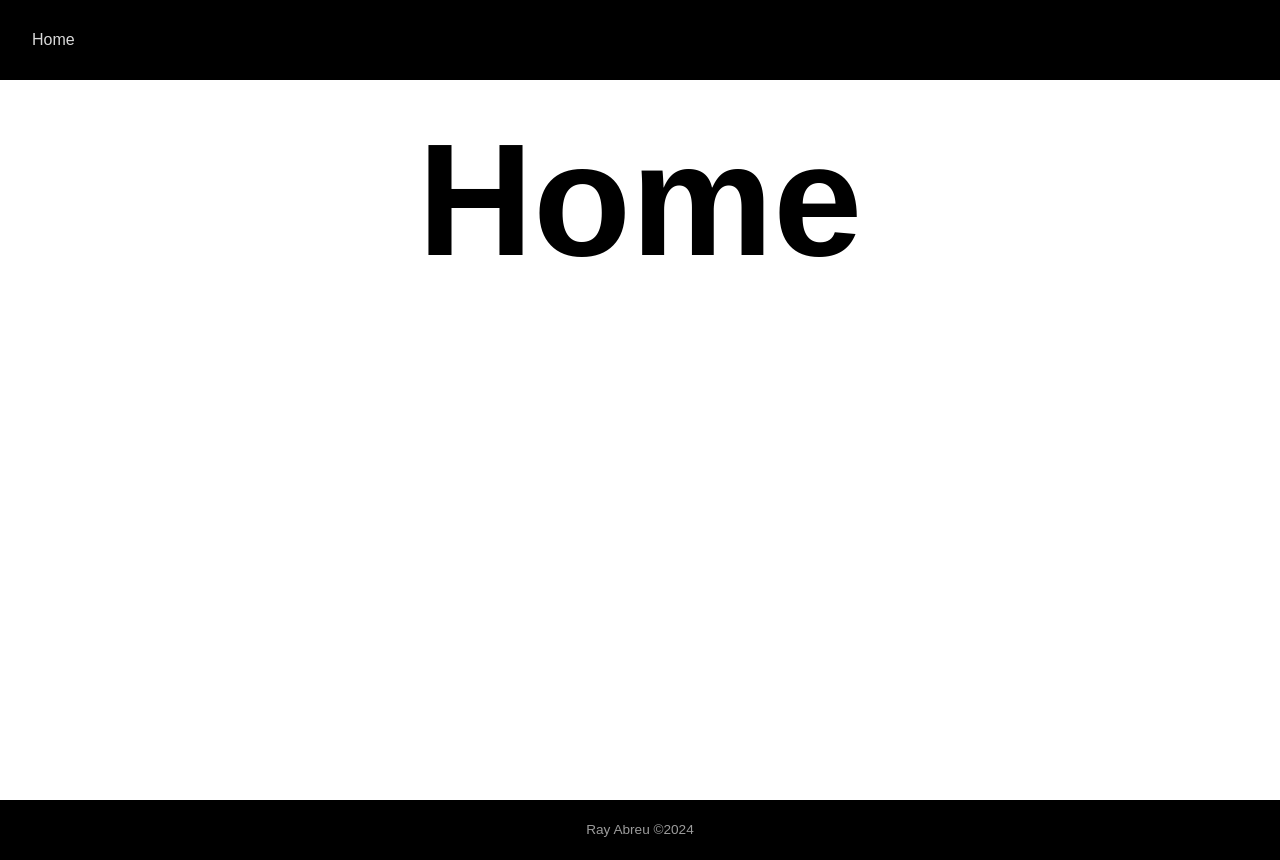
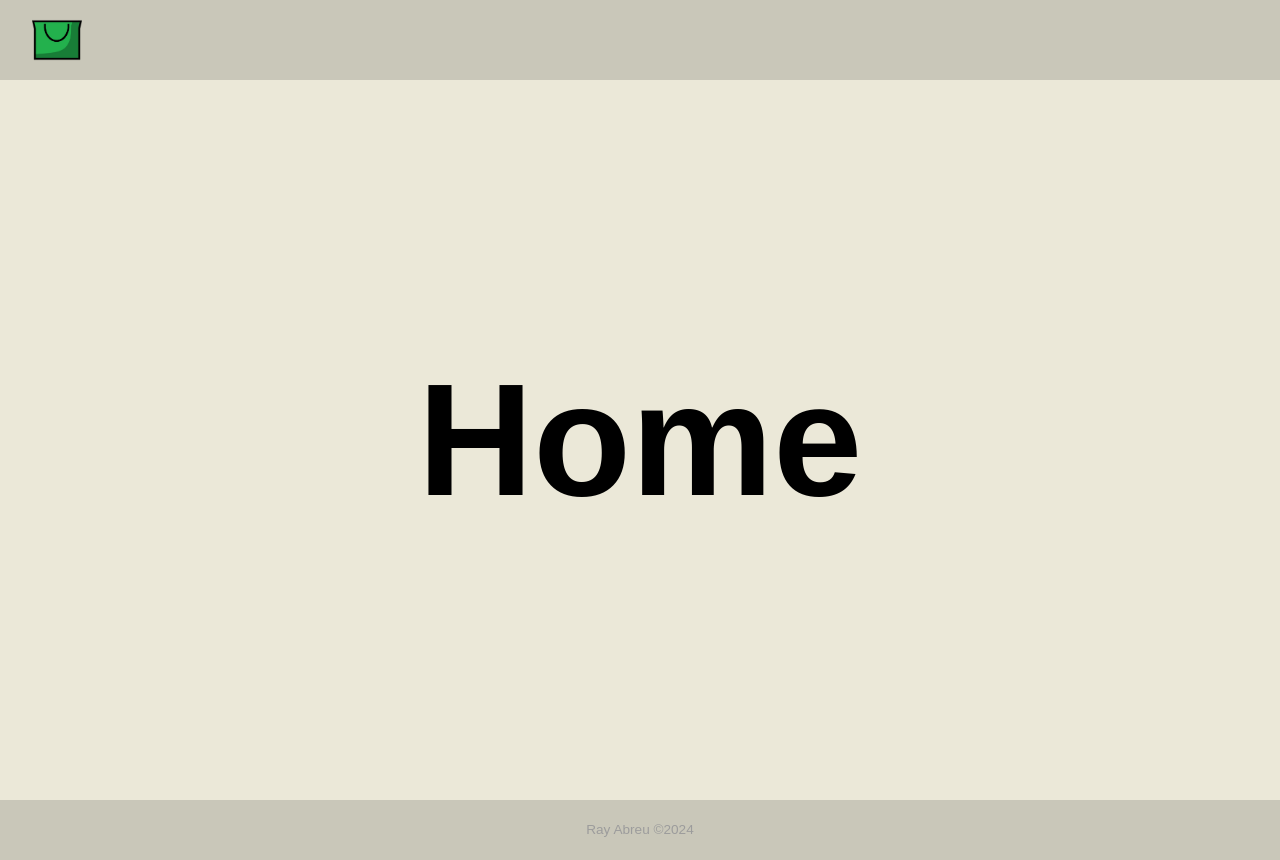
Before and after one commit to rabreu2/recipe4me, a Next.js app: page / in a window 1280 px wide. Built offline with nearby package versions, Linux system fonts and the light colour scheme.

Commit message:
added logo to navbar, minor css changes

```diff
--- a/app/page.tsx
+++ b/app/page.tsx
@@ -5,8 +5,8 @@ const Hero = styled.div`
   height: 90vh;
   display: flex;
   justify-content: center;
-  align-tems: center;
-  background: #fff;
+  align-items: center;
+  background: #ebe8d8;
 `
 
 const Heading = styled.h1`
@@ -20,5 +20,5 @@ export default function Home() {
     <Hero>
       <Heading>Home</Heading>
     </Hero>
-  );
+  )
 }
--- a/components/Footer.js
+++ b/components/Footer.js
@@ -3,7 +3,7 @@ import React from 'react'
 import styled from 'styled-components'
 
 const FooterStyle = styled.div`
-    background: #000;
+    background: #c9c7b9;
     color: #9c9c9c;
     height: 60px;
     display: flex;
--- a/components/Navbar.js
+++ b/components/Navbar.js
@@ -1,21 +1,16 @@
 'use client'
 
 import Link from "next/link";
-import styled from "styled-components"
+import styled from "styled-components";
+import Image from "next/image";
+import logo from "../public/grocery4me-icon.png";
 
 const Nav = styled.nav`
     height: 80px;
-    background: #000;
+    background: #c9c7b9;
     display: flex;
     justify-content: left;
     align-items: center;
-    `;
-
-const StyledLink = styled.a`
-    color: #d9d9d9;
-    &:hover {
-        color: #56c495;
-    }
     `;
 
 const NavElements = styled.div`
@@ -26,7 +21,14 @@ const Navbar = () => {
   return (
     <Nav>
         <NavElements>
-            <Link href={"/"}><StyledLink>Home</StyledLink></Link>
+            <Link href={"/"}>
+                <Image
+                    src={logo}
+                    width={50}
+                    height={50}
+                    alt="Recipe4Me Logo"
+                />
+            </Link>
         </NavElements>
     </Nav>
   )
```
Also changed, not shown: public/grocery4me-icon.png (added).
